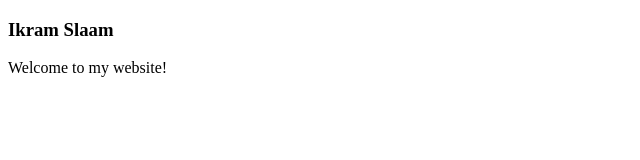
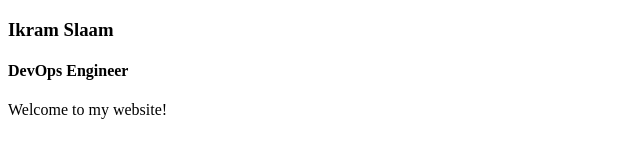
Before and after one commit to ikram-slaam-dev/project-1, a plain HTML site: page index.html in a window 1280 px wide. Shown: the whole page, without its empty margins (0-640 px from the left). Drawn offline with Linux system fonts and the light colour scheme.

Commit message:
Add subtitle 'DevOps Engineer' to index.html

```diff
--- a/index.html
+++ b/index.html
@@ -7,6 +7,7 @@
 </head>
 <body>
     <h3>Ikram Slaam</h3>
+    <h4>DevOps Engineer</h4>
     <p>Welcome to my website!</p>
 </body>
 </html>
```
